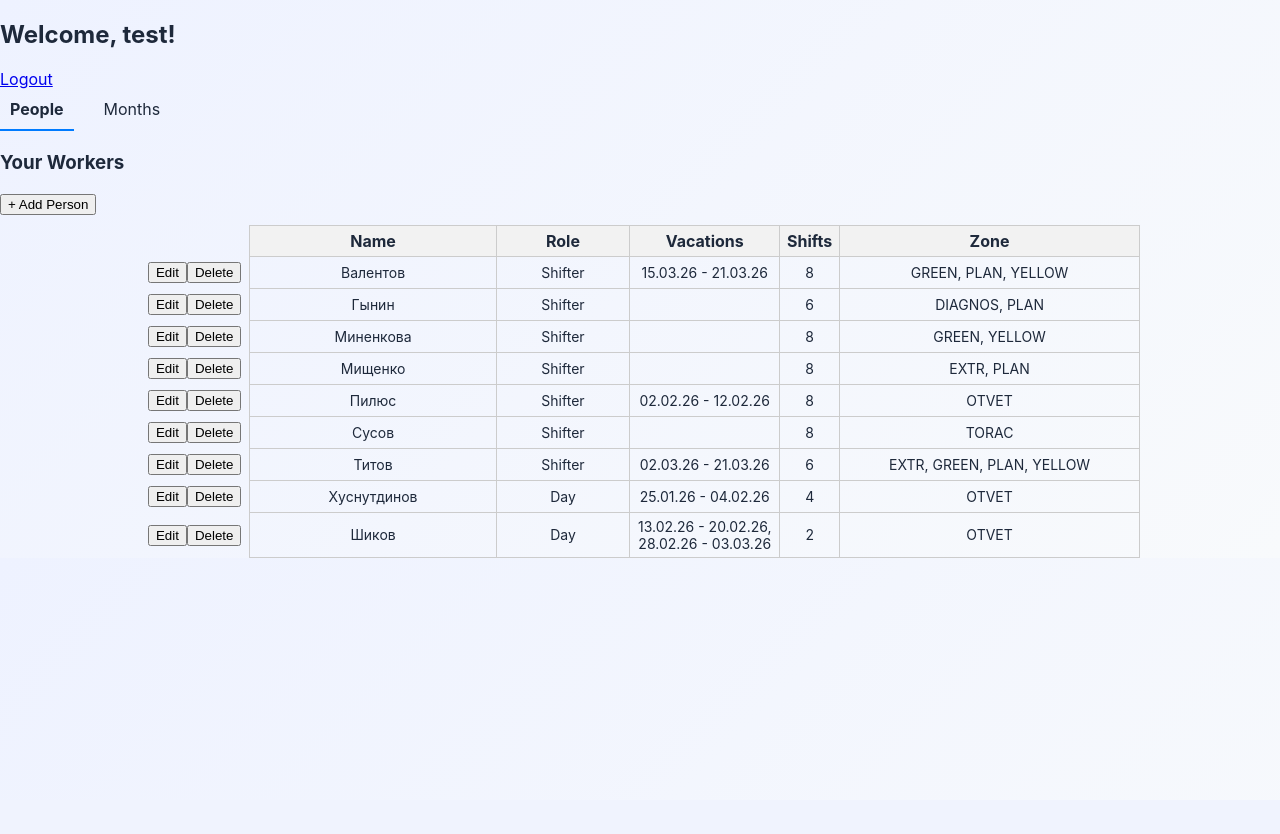
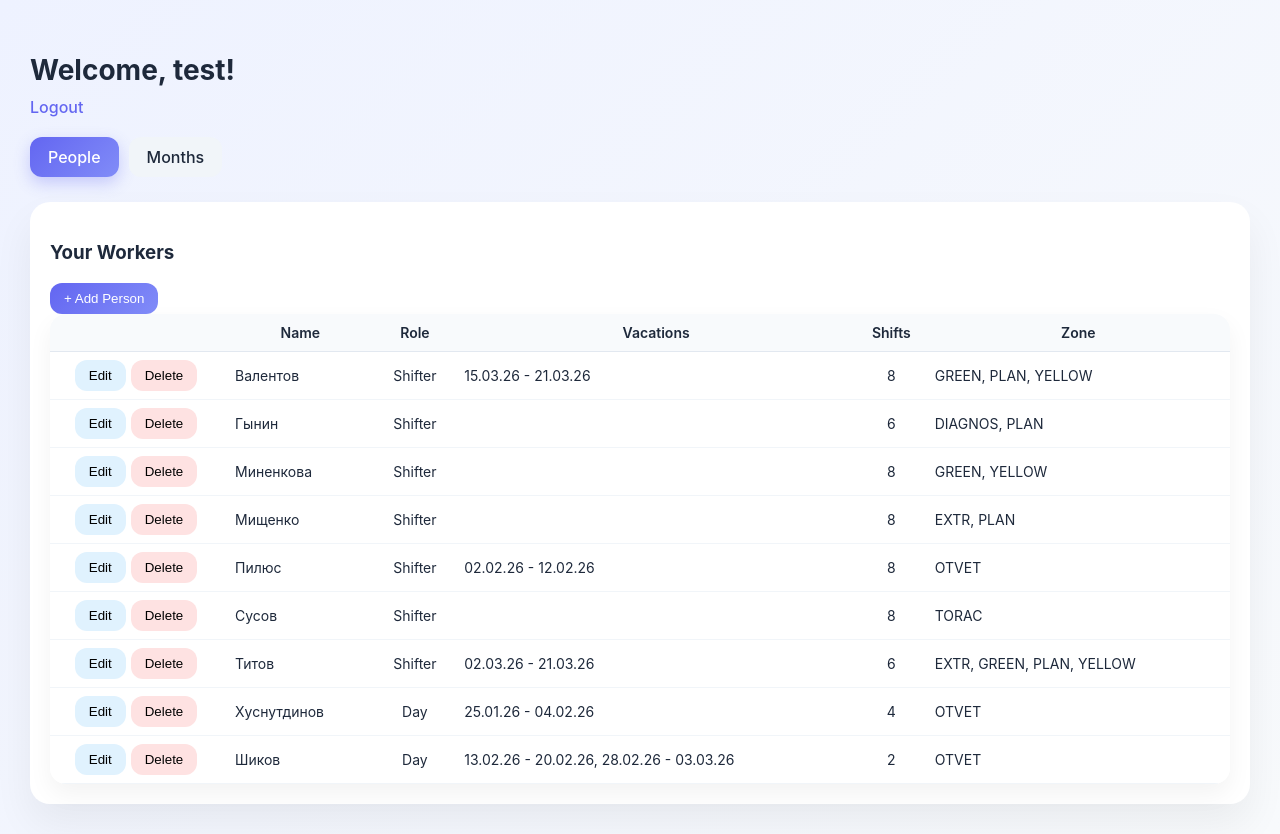
Before and after one commit to FeDOC/GRAPHIC, a Flask app: page /account in a window 1280 px wide. Before the commit the page ends 558 px from the top, so only its background shows below. Run offline with Flask 3, Linux system fonts and the light colour scheme; a user stored in the database is signed in; data comes from the database, SQL or seed files in the repository; both versions use the stored data as it was after the commit.

Commit message:
working styled version

```diff
--- a/static/script.js
+++ b/static/script.js
@@ -42,7 +42,6 @@ if (page === 'account-page') {
 
         // Action buttons
         const actionTd = document.createElement('td');
-        actionTd.style.width = '7%'
         const applyBtn = document.createElement('button');
         applyBtn.textContent = 'Apply'
         applyBtn.classList.add('action-btn', 'apply')
@@ -67,18 +66,13 @@ if (page === 'account-page') {
         // Role input
         const roleTd = document.createElement('td');
         const container_radio = document.createElement('div');
-        container_radio.style.display = "flex";
-        container_radio.style.gap = "10px";
-        container_radio.style.alignItems = 'center';
-        container_radio.style.justifyContent = 'center';
+        container_radio.classList.add('role-group');
         const roleName = `role-${Date.now()}`;
         ['Day', 'Shifter'].forEach(role => {
             const item = document.createElement('div');
-            item.style.display = 'flex';
-            item.style.flexDirection = "column";
-            item.style.alignItems = "center";
-
+            item.classList.add('role-item');
             const radio = document.createElement('input');
+            radio.classList.add('role-radio');
             radio.type = 'radio';
             radio.value = role;
             radio.name = roleName;
@@ -94,6 +88,7 @@ if (page === 'account-page') {
             });
 
             const label = document.createElement('label');
+            label.classList.add('role-label');
             label.htmlFor = radio.id;
             label.textContent = role;
 
@@ -107,16 +102,8 @@ if (page === 'account-page') {
 
         // Vacations dates
         const vacationTd = document.createElement('td');
-        vacationTd.style.width = '20%'
         const vacationInput = document.createElement('textarea');
-        vacationInput.style.minHeight = '30px';
-        vacationInput.style.width = '100%';
-        vacationInput.style.boxSizing = 'border-box';
         vacationInput.placeholder = 'DD.MM.YY - DD.MM.YY, ...';
-        vacationInput.addEventListener('input', () => {
-            vacationInput.style.height = 'auto';
-            vacationInput.style.height = vacationInput.scrollHeight + 'px';
-        });
         vacationTd.appendChild(vacationInput);
         vacationInput.dispatchEvent(new Event('input'));
         row.appendChild(vacationTd);
@@ -127,24 +114,18 @@ if (page === 'account-page') {
         shiftsInput.type = 'number';
         shiftsInput.min = 0;
         shiftsInput.value = 0;
-        shiftsInput.style.width = '60%';
-        //shiftsInput.style.boxSizing = 'border-box';
         shiftsTd.appendChild(shiftsInput);
         row.appendChild(shiftsTd);
 
         // Place (multi-select)
         const placeTd = document.createElement('td');
-        placeTd.style.width = '40%';
-        const container_checkbox = document.createElement('div'); // Container for checkboxes
-        container_checkbox.style.display = "flex";
-        container_checkbox.style.gap = "10px";
-        container_checkbox.style.alignItems = 'center';
-        container_checkbox.style.justifyContent = 'center';
+        const container_checkbox = document.createElement('div');
+        container_checkbox.className = 'checkbox-container';
+
+        // Containers with checkbox for each ZONE
         ['OTVET','DIAGNOS','EXTR','PLAN','GREEN','YELLOW', 'TORAC'].forEach(zone => {
             const item = document.createElement('div');
-            item.style.display = 'flex';
-            item.style.flexDirection = "column";
-            item.style.alignItems = "center";
+            item.className = 'checkbox-item';
 
             const checkbox = document.createElement('input');
             checkbox.type = 'checkbox';
@@ -157,9 +138,8 @@ if (page === 'account-page') {
 
             item.appendChild(checkbox);
             item.appendChild(label);
-
             container_checkbox.appendChild(item);
-        }); // Containers with checkbox for each ZONE
+        });
 
         placeTd.appendChild(container_checkbox);
         row.appendChild(placeTd);
@@ -280,7 +260,6 @@ if (page === 'account-page') {
         const cells = row.querySelectorAll('td');
 
         // Action cell
-        cells[0].style.width = '7%'
         editBtn.textContent = 'Apply';
         // Remove delete button when edit
         deleteBtn.style.display = 'none';
@@ -295,10 +274,6 @@ if (page === 'account-page') {
 
         // Role cell
         const roleContainer = document.createElement('div');
-        roleContainer.style.display = 'flex';
-        roleContainer.style.gap = '10px';
-        roleContainer.style.alignItems = 'center';
-        roleContainer.style.justifyContent = 'center';
         const roleName = `role-edit-${Date.now()}`;
         ['Day', 'Shifter'].forEach(role => {
             const radio = document.createElement('input');
@@ -309,7 +284,6 @@ if (page === 'account-page') {
             const label = document.createElement('label');
             label.textContent = role;
             const wrapper = document.createElement('div');
-            wrapper.style.textAlign = 'center';
             wrapper.appendChild(radio);
             wrapper.appendChild(label);
             roleContainer.appendChild(wrapper);
@@ -331,14 +305,6 @@ if (page === 'account-page') {
         const vacInput = document.createElement('textarea');
         vacInput.value = cells[3].textContent;
         cells[3].textContent = '';
-        cells[3].style.width = '20%';
-        vacInput.style.width = '100%';
-        vacInput.style.boxSizing = 'border-box';
-        vacInput.style.overflow = 'hidden';
-        vacInput.addEventListener('input', () => {
-            vacInput.style.height = 'auto';
-            vacInput.style.height = vacInput.scrollHeight + 'px';
-        });
         cells[3].appendChild(vacInput);
         vacInput.dispatchEvent(new Event('input'));
 
@@ -346,16 +312,12 @@ if (page === 'account-page') {
         const shiftsInput = document.createElement('input');
         shiftsInput.type = 'number';
         shiftsInput.min = 0;
-        shiftsInput.style.width = '50%';
         shiftsInput.value = parseInt(cells[4].textContent) || 0;
-        cells[4].style.width = '8%';
         cells[4].textContent = '';
         cells[4].appendChild(shiftsInput);
 
         // Places
         const placeContainer = document.createElement('div');
-        placeContainer.style.display = 'flex';
-        placeContainer.style.gap = '10px';
         const originalPlaces = cells[5].textContent.split(',').map(x => x.trim());
         ['OTVET','DIAGNOS','EXTR','PLAN','GREEN','YELLOW','TORAC'].forEach(zone => {
             const checkbox = document.createElement('input');
@@ -365,13 +327,11 @@ if (page === 'account-page') {
             const label = document.createElement('label');
             label.textContent = zone;
             const wrapper = document.createElement('div');
-            wrapper.style.textAlign = 'center';
             wrapper.appendChild(checkbox);
             wrapper.appendChild(label);
             placeContainer.appendChild(wrapper);
         });
         cells[5].textContent = '';
-        cells[5].style.width = '40%'
         cells[5].appendChild(placeContainer);
     }
 
@@ -466,26 +426,14 @@ if (page === 'account-page') {
         const cells = row.querySelectorAll('td');
 
         // Action cell
-        cells[0].style.width = '15%'
         editBtn.textContent = 'Apply';
 
         // Exceptions Dates cell
         const excInput = document.createElement('textarea');
-        excInput.style.width = '100%';
-        excInput.style.font = 'inherit';
-        excInput.style.paddingBottom = '5px';
         excInput.rows = excInput.value.split('\n').length;
-        excInput.style.boxSizing = 'border-box';
-        excInput.style.display = 'block';
         excInput.value = cells[2].textContent;
-        excInput.addEventListener('input', () => { // resizing if add new lines
-            excInput.style.height = 'auto';
-            excInput.style.height = excInput.scrollHeight + 'px';
-        });
         cells[2].dataset.oldValue = cells[2].textContent; // save old text to compare in apply
         cells[2].textContent = '';
-        cells[2].style.padding = '1px';
-        cells[2].style.width = '40%'
         cells[2].appendChild(excInput);
         excInput.dispatchEvent(new Event('input'));
 
@@ -493,9 +441,7 @@ if (page === 'account-page') {
         const shiftsInput = document.createElement('input');
         shiftsInput.type = 'number';
         shiftsInput.min = 0;
-        shiftsInput.style.width = '40%';
         shiftsInput.value = parseInt(cells[3].textContent);
-        cells[3].style.width = '8%';
         cells[3].dataset.oldValue = cells[3].textContent;
         cells[3].textContent = '';
         cells[3].appendChild(shiftsInput);
@@ -519,13 +465,14 @@ if (page === 'account-page') {
         // Exceptions
         cells[2].textContent = '';
         newExceptions.forEach((exc, i) => {
-            const span = document.createElement('span');
-            span.textContent = exc;
+            const excSpan = document.createElement('span');
+            excSpan.textContent = exc;
             // Compare with old: if it’s new, make red
             if (!oldExceptions.includes(exc)) {
-                span.style.color = 'red';
+                excSpan.style.color = 'red';
+                excSpan.style.fontWeight = 600;
             }
-            cells[2].appendChild(span);
+            cells[2].appendChild(excSpan);
             if (i < newExceptions.length - 1) {
                 cells[2].appendChild(document.createTextNode(', '));
             }
@@ -537,6 +484,7 @@ if (page === 'account-page') {
         shiftSpan.textContent = newShifts;
         if (oldShifts !== newShifts) {
             shiftSpan.style.color = 'green';
+            shiftSpan.style.fontWeight = 600;
         }
         cells[3].appendChild(shiftSpan);
 
@@ -694,18 +642,22 @@ if (page === 'account-page') {
                             return;
                         }
 
-                        const matches = names.filter(name => name.toLowerCase().includes(value));
+                        const matches = names.filter(name => name.toLowerCase().startsWith(value));
+
+                        if (matches.length === 0) {
+                            suggestionBox.style.display = "none";
+                            return;
+                        }
+
                         matches.forEach(match => {
                             let option = document.createElement("div");
                             option.classList.add("autocomplete-option");
                             option.textContent = match;
-
                             option.addEventListener("mousedown", function () {
                                 input.value = match;
                                 td.innerHTML = match;  // Save to table cell (td)
                                 suggestionBox.style.display = "none";
                             });
-
                             suggestionBox.appendChild(option);
                         });
 
--- a/static/styles.css
+++ b/static/styles.css
@@ -72,95 +72,56 @@ body {
     font-size: 14px;
 }
 
+/* ------- */
+/* ACCOUNT */
+/* ------- */
 
-table {
-  width: 100%;
-  max-width: 1000px;
+#account-page {
+    padding: 30px;
+    max-width: 1400px;
     margin: 0 auto;
-  border-collapse: collapse;
-  font-size: 14px;
 }
 
-th {
-  background-color: #f2f2f2;
-  padding: 5px;
-  text-align: center;
-  border: 1px solid black;
-  font-weight: bold;
-  min-width: 25px;  /* Set a minimum width for header columns */
-  font-size: 16px;
+#account-page h2 {
+    font-size: 28px;
+    margin-bottom: 10px;
 }
 
-td {
-  padding: 2px;
-  text-align: center; /* Center content in the data cells */
-  border: 1px solid black;
-  word-wrap: break-word;
-  min-width: 25px;  /* Set a minimum width for data columns */
-  max-width: 100px;
+#account-page a {
+    display: inline-block;
+    margin-bottom: 20px;
+    color: #6366f1;
+    text-decoration: none;
+    font-weight: 500;
 }
 
-.weekend {
-  background-color: #ffcccc; /* Light red background for weekends */
-}
+    /* ---- */
+    /* TABS */
+    /* ---- */
 
-th:first-child, td:first-child {
-  max-width: 30px;
-  text-align: center;
-  font-size: 16px;
-}
-
-.js-text-input[type="text"] {
-  width: 70%;  /* Adjust width to make it tighter */
-  padding: 3px; /* Reduce padding for a more compact look */
-  font-size: 12px; /* Make the text smaller */
-  text-align: center; /* Center the text inside the input */
-  border: 1px solid #ccc;
-  border-radius: 8px;
-}
-
-.autocomplete-suggestions {
-    position: absolute;   /* floating */
-    display: none;        /* hidden initially */
-    border: 1px solid #ccc;
-    background: #fff;
-    max-height: 200px;
-    overflow-y: auto;
-    box-shadow: 0 2px 5px rgba(0,0,0,0.2);
-    z-index: 1000;
-}
-
-.autocomplete-option {
-    padding: 5px;
-    cursor: pointer;
-}
-
-.autocomplete-option:hover {
-    background-color: #f0f0f0;
-}
-
-/* ------- */
-/* Account */
-/* ------- */
-
-    /* --------------------- */
-    /* People and Month Tabs */
-    /* --------------------- */
 .tabs {
     display: flex;
-    margin-bottom: 20px;
+    gap: 10px;
+    margin-bottom: 25px;
 }
 
 .tab {
-    margin-right: 20px;
+    padding: 10px 18px;
+    border-radius: 12px;
+    background: #f1f5f9;
     cursor: pointer;
-    padding: 10px;
-    border-bottom: 2px solid transparent;
+    transition: 0.2s;
+    font-weight: 500;
+}
+
+.tab:hover {
+    background: #e2e8f0;
 }
 
 .tab.active {
-    border-bottom: 2px solid #007bff;
-    font-weight: bold;
+    background: linear-gradient(135deg, #6366f1, #818cf8);
+    color: white;
+    box-shadow: 0 6px 16px rgba(99,102,241,0.3);
 }
 
 .tab-content {
@@ -169,150 +130,499 @@ th:first-child, td:first-child {
 
 .tab-content.active {
     display: block;
+    background: white;
+    padding: 20px;
+    border-radius: 20px;
+    box-shadow: 0 20px 40px rgba(0,0,0,0.06);
+}
+
+    /* ------------ */
+    /* TABS CONTENT */
+    /* ------------ */
+
+        /* ------- */
+        /* BUTTONS */
+        /* ------- */
+
+button {
+    border: none;
+    border-radius: 12px;
+    padding: 8px 14px;
+    cursor: pointer;
+    font-weight: 500;
+    transition: 0.2s;
+}
+
+button:hover {
+    transform: translateY(-1px);
+}
+
+/* Primary */
+button[type="submit"],
+#add-person-btn {
+    background: linear-gradient(135deg, #6366f1, #818cf8);
+    color: white;
+}
+
+.action-btn.edit {
+    background: #e0f2fe;
+}
+
+.action-btn.apply {
+    background: #dcfce7;
+}
+
+.action-btn.delete {
+    background: #fee2e2;
 }
 
         /* ----------- */
-    /* Workers Tab */
+        /* WORKERS TAB */
         /* ----------- */
 
-#workers-table {
-    margin-top: 10px;
-    border-collapse: collapse;
+
+table {
     width: 100%;
-    table-layout: auto;
-    border: none;
+    border-collapse: separate;
+    border-spacing: 0;
+    font-size: 14px;
+    overflow: hidden;
+    border-radius: 16px;
+    box-shadow: 0 10px 25px rgba(0,0,0,0.05);
 }
 
-#workers-table th,
-#workers-table td {
-    border: 1px solid #ccc;
-    padding: 5px;
+th {
+    background: #f8fafc;
+    padding: 10px;
+    font-weight: 600;
+    border-bottom: 1px solid #e2e8f0;
+}
+
+td {
+    padding: 8px;
+    background: white;
+    border-bottom: 1px solid #f1f5f9;
+}
+
+tr:hover td {
+    background: #f8fafc;
+}
+
+.weekend td {
+    color: #b91c1c;
+    background: #f0d3d3;
+}
+
+input,
+textarea {
+    border: 1px solid #e2e8f0;
+    border-radius: 10px;
+    padding: 6px 8px;
+    font-family: inherit;
+    background: #f8fafc;
+    transition: 0.2s;
+    width: 80%;
+    min-width: 60px;
+    max-width: 130px;
+}
+
+textarea {
+    width: 90%;
+    min-width: 200px;
+    max-width: 400px;
+    resize: vertical;
+}
+
+input:focus,
+textarea:focus {
+    outline: none;
+    border-color: #6366f1;
+    background: white;
+}
+
+
+#workers-table td:first-child {
+    text-align: center;
+    width:15%
+}
+
+#workers-table td:first-child > *{
+    display: inline-flex;
+    margin-right: 5px;
+}
+
+#workers-table td:nth-child(3) {
+    width: 7%;
     text-align: center;
 }
 
-#workers-table th {
-    background-color: #f2f2f2;
+.role-group {
+    display: flex;
+    align-items: center;
+    gap: 6px;
 }
 
-#workers-table td:first-child,
-#workers-table th:first-child {
-    width: 11%;
-    border: none;
-    background: transparent;
+.role-radio {
+    display: none;
 }
 
-#workers-table th:nth-child(4),
-#workers-table td:nth-child(4) {
-    width: 15%;
+.role-label {
+    padding: 6px 12px;
+    border-radius: 10px;
+    background: #f1f5f9;
+    cursor: pointer;
+    font-size: 13px;
+    transition: 0.2s;
+    border: 1px solid transparent;
 }
 
-#workers-table th:nth-child(5),
+.role-label:hover {
+    background: #e2e8f0;
+}
+
+.role-radio:checked + .role-label {
+    background: linear-gradient(135deg, #6366f1, #818cf8);
+    color: white;
+    box-shadow: 0 4px 12px rgba(99,102,241,0.3);
+}
+
 #workers-table td:nth-child(5) {
     width: 6%;
+    text-align: center;
 }
 
-#workers-table th:nth-child(6),
-#workers-table td:nth-child(6) {
-    width: 30%;
+.checkbox-container {
+    display: flex;
+    flex-wrap: wrap;
+    gap: 10px;
+    padding: 5px;
+}
+
+.checkbox-item {
+    display: flex;
+    align-items: center;
+    gap: 4px;
+    padding: 2px 5px;
+    border-radius: 4px;
+    transition: background-color 0.2s;
+}
+
+.checkbox-item:hover {
+    background-color: #f0f0f0;
+}
+
+input[type="checkbox"] {
+    width: 16px;
+    height: 16px;
+    cursor: pointer;
 }
 
         /* ---------- */
-    /* Months Tab */
+        /* MONTHS TAB */
         /* ---------- */
 
-        /* ---------- */
-        /* Month Tabs */
-        /* ---------- */
+            /* ----------- */
+            /* MONTHS TABS */
+            /* ----------- */
+
+#months {
+    padding-top: 20px;
+}
+
+.months-tabs {
+    display: flex;
+    gap: 12px;
+    margin-bottom: 24px;
+    flex-wrap: wrap;
+}
 
 .month-tab {
-    display: inline-block;
-    padding: 8px 16px;
+    padding: 12px 24px;
+    border-radius: 16px;
+    background: #f8fafc;
+    border: 1px solid transparent;
     cursor: pointer;
+    font-weight: 600;
+    font-size: 15px;
+    transition: all 0.3s cubic-bezier(0.4, 0, 0.2, 1);
+    color: #475569;
+}
+
+.month-tab:hover {
+    background: #f1f5f9;
+    transform: translateY(-2px);
 }
 
 .month-tab.active {
-    font-weight: bold;
-    border-bottom: 2px solid #000;
+    background: linear-gradient(135deg, #6366f1, #818cf8);
+    color: white;
+    box-shadow: 0 10px 20px rgba(99, 102, 241, 0.25);
+    border-color: #6366f1;
 }
 
 .month-tab-content {
     display: none;
-    padding-top: 20px;
+    gap: 28px;
+    background: white;
+    padding: 28px;
+    border-radius: 24px;
+    box-shadow: 0 20px 40px rgba(0, 0, 0, 0.06);
 }
 
 .month-tab-content.active {
     display: flex;
-    gap: 20px;
+    flex-wrap: wrap;
 }
 
-        /* ------------------ */
-        /* Month Tabs Content */
-        /* ------------------ */
+            /* ------- */
+            /* BUTTONS */
+            /* ------- */
+
+.month-workers-table-wrapper-and-button {
+    flex: 1 1 380px;
+    min-width: 380px;
+    display: flex;
+    flex-direction: column;
+    gap: 16px;
+}
+
+.month-workers-table-button {
+    display: flex;
+    justify-content: center;
+}
+
+.month-workers-table-button button {
+    padding: 12px 28px;
+    font-size: 15px;
+    font-weight: 600;
+    background: linear-gradient(135deg, #6366f1, #818cf8);
+    color: white;
+    border-radius: 14px;
+    box-shadow: 0 8px 16px rgba(99, 102, 241, 0.2);
+}
+
+.month-workers-table-button button:hover {
+    transform: translateY(-2px);
+    box-shadow: 0 12px 24px rgba(99, 102, 241, 0.3);
+}
+
+            /* ------------------- */
+            /* MONTH WORKERS TABLE */
+            /* ------------------- */
+
+.month-workers-table {
+    width: 100%;
+    border-collapse: separate;
+    border-spacing: 0;
+    border-radius: 20px;
+    overflow: hidden;
+    box-shadow: 0 10px 30px rgba(0, 0, 0, 0.05);
+    background: white;
+}
+
+.month-workers-table th {
+    background: #f8fafc;
+    padding: 16px 12px;
+    font-weight: 700;
+    color: #334155;
+    text-align: center;
+    font-size: 14px;
+    border-bottom: 2px solid #e2e8f0;
+}
+
+.month-workers-table td {
+    padding: 14px 12px;
+    border-bottom: 1px solid #f1f5f9;
+    vertical-align: middle;
+}
+
+.month-workers-table td:first-child {
+    width: 10%;
+}
+
+.month-workers-table td:nth-child(2) {
+    width: 20%;
+}
+
+.month-workers-table td:last-child {
+    width: 10%;
+    text-align: center;
+}
+
+.month-workers-table tr:last-child td {
+    border-bottom: none;
+}
+
+.month-workers-table tr:hover td {
+    background: #f8fafc;
+}
+
+.month-workers-table .edit-btn {
+    padding: 6px 14px;
+    font-size: 13px;
+    background: #e0f2fe;
+    color: #0369a1;
+    border-radius: 10px;
+}
+
+.month-workers-table .edit-btn:hover {
+    background: #bae6fd;
+}
+
+            /* ------------ */
+            /* SHIFTS TABLE */
+            /* ------------ */
 
 .month-shift-table-wrapper-and-buttons {
-    flex: 1;
+    flex: 1 0 800px;
+    min-width: 800px;
     display: flex;
     flex-direction: column;
-    gap: 10px;
+    gap: 20px;
 }
 
 .month-shift-table-buttons {
     display: flex;
+    flex-wrap: wrap;
+    gap: 12px;
     justify-content: center;
-    gap: 10px;
 }
 
-.month-workers-table-wrapper-and-button {
-    display: flex;
-    flex-direction: column;
-    gap: 10px;
-    flex: 0 0 30%;
-}
-.month-workers-table-button {
-    display: flex;
-    justify-content: center;
-    gap: 10px;
+.month-shift-table-buttons button {
+    padding: 11px 20px;
+    font-size: 14.5px;
+    font-weight: 600;
+    border-radius: 14px;
+    transition: all 0.25s ease;
 }
 
-.month-workers-table {
-    border-collapse: collapse;
-    width: 100%;
-    table-layout: auto;
-    border: none;
+.month-shift-table-buttons button:hover {
+    transform: translateY(-2px);
 }
 
-.month-workers-table th,
-.month-workers-table td {
-    border: 1px solid #ccc;
-    padding: 3px;
-    text-align: center;
+#cur-save-form button,
+#cur-generate-form button {
+    background: linear-gradient(135deg, #10b981, #34d399);
+    color: white;
 }
 
-.month-workers-table th {
-    background-color: #f2f2f2;
+#cur-clear-generated-form button {
+    background: linear-gradient(135deg, #f59e0b, #fbbf24);
+    color: white;
 }
 
-.month-workers-table th:first-child,
-.month-workers-table td:first-child {
-    width: auto;
-    border: none;
-    background: transparent;
+#cur-clear-all-form button {
+    background: linear-gradient(135deg, #ef4444, #f87171);
+    color: white;
 }
 
-.month-workers-table th:nth-child(4),
-.month-workers-table td:nth-child(4) {
-    width: 20%;
+#cur-save-excel button {
+    background: linear-gradient(135deg, #6366f1, #818cf8);
+    color: white;
 }
 
-.month-shift-table-wrapper {
-    flex: 1;         /* Shift table takes the rest */
+.month-shifts-table {
+    width: 100%;
+    border-collapse: separate;
+    border-spacing: 0;
+    border-radius: 20px;
+    overflow: hidden;
+    box-shadow: 0 15px 35px rgba(0, 0, 0, 0.07);
+    background: white;
 }
 
-.booked {
-    background-color: #76b471; /* soft green */
-    transition: background-color 0.3s ease;
+.month-shifts-table th {
+    background: linear-gradient(135deg, #f8fafc, #f1f5f9);
+    padding: 16px 10px;
+    font-weight: 700;
+    color: #1e2937;
+    text-align: center;
+    font-size: 14px;
+    border-bottom: 3px solid #e0e7ff;
+    white-space: nowrap;
 }
 
-.hidden {
+.month-shifts-table td {
+    padding: 12px 8px;
+    text-align: center;
+    border-bottom: 1px solid #f1f5f9;
+    min-width: 70px;
+    font-size: 15px;
+    font-weight: 500;
+}
+
+.month-shifts-table tr:hover td {
+    background: #f8fafc;
+}
+
+.month-shifts-table .weekend:hover td {
+    background: #e7aeae;
+}
+
+.month-shifts-table .booked {
+    background: #d1faee !important;
+    font-weight: 700;
+    color: #065f46;
+    position: relative;
+}
+
+.month-shifts-table .booked::after {
+    content: "✓";
+    position: absolute;
+    top: 4px;
+    right: 6px;
+    font-size: 11px;
+    opacity: 0.7;
+}
+
+.cur-editable {
+    cursor: pointer;
+    transition: background 0.2s;
+}
+
+.cur-editable:hover {
+    background: #e1f3ff !important;
+}
+
+.weekend .cur-editable:hover {
+    background: #e4a0a0 !important;
+}
+
+            /* ------------ */
+            /* AUTOCOMPLITE */
+            /* ------------ */
+
+.autocomplete-suggestions {
+    position: absolute;
     display: none;
+    background: white;
+    border: 1px solid #e2e8f0;
+    border-radius: 16px;
+    box-shadow: 0 20px 25px -5px rgba(0, 0, 0, 0.1),
+                0 8px 10px -6px rgba(0, 0, 0, 0.1);
+    max-height: 240px;
+    overflow-y: auto;
+    z-index: 10000;
+    padding: 6px 0;
+    margin-top: 4px;
+    scrollbar-width: thin;
+    scrollbar-color: #c3d0e0 transparent;
 }
+
+.autocomplete-option {
+    padding: 12px 16px;
+    cursor: pointer;
+    font-size: 15px;
+    color: #1e293b;
+    transition: all 0.2s ease;
+    border-radius: 10px;
+    margin: 2px 6px;
+}
+
+.autocomplete-option:hover,
+.autocomplete-option:focus {
+    background: #f0f4ff;
+    color: #4f46e5;
+    padding-left: 20px;
+    font-weight: 600;
+}
```
Also changed, not shown: database.db. Lines whose indentation alone changed are shown as unchanged.
